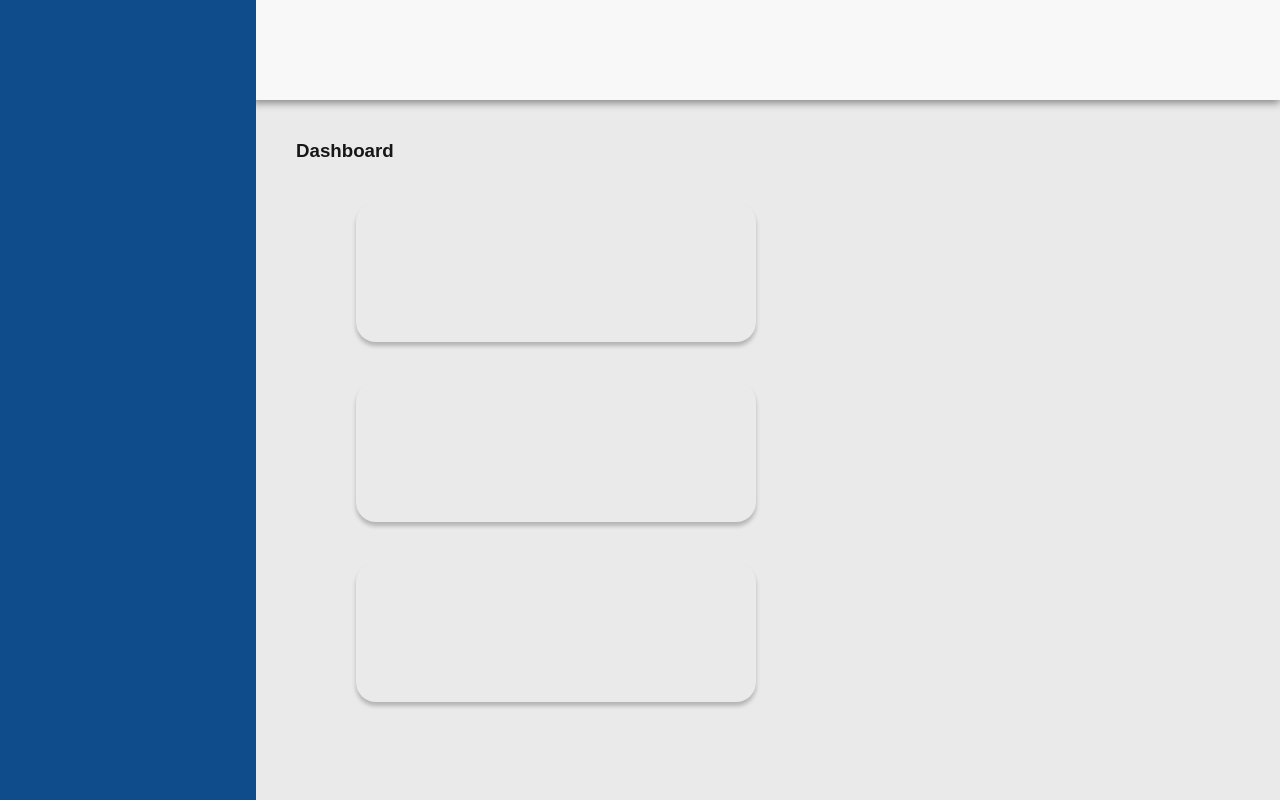
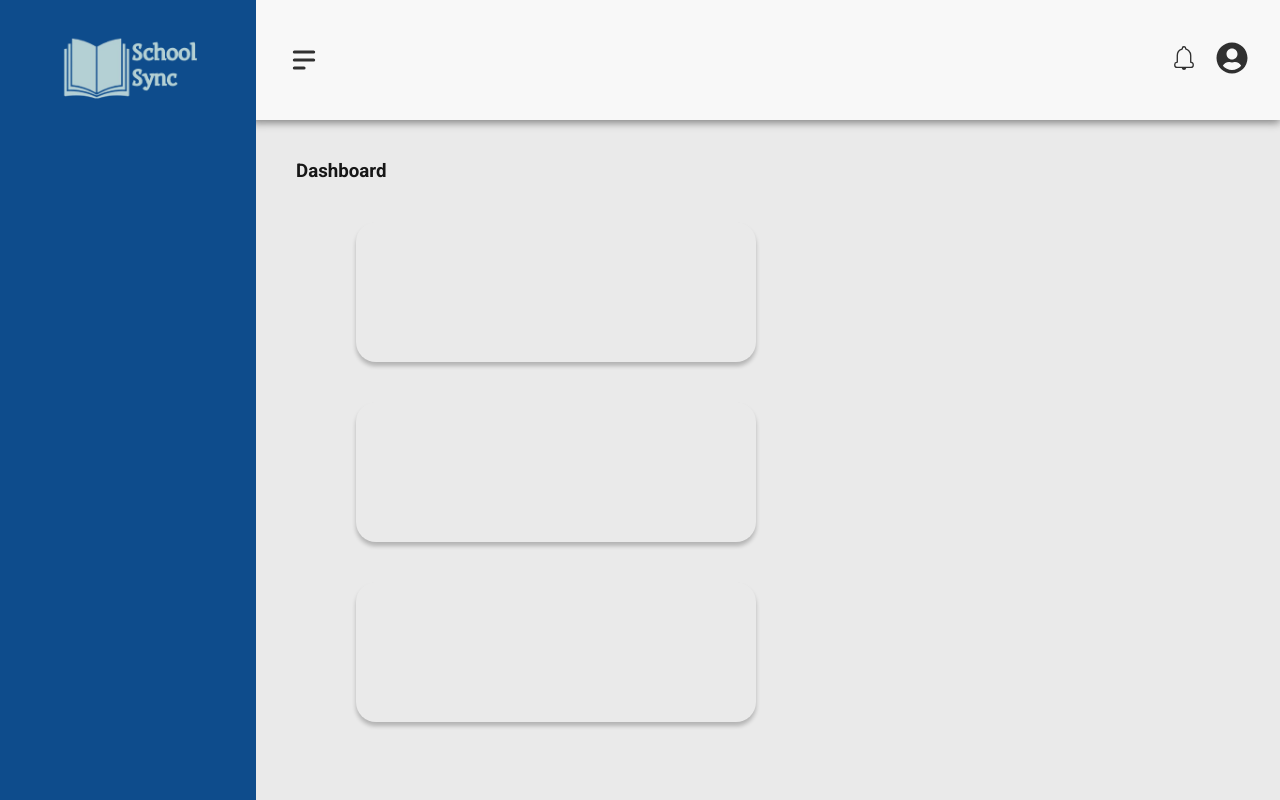
Before and after one commit to Alisonjs0/SchoolSync, a Next.js app: page /dashboard_main in a window 1280 px wide. Shown: the top 800 px of the page. Built offline with nearby package versions, Linux system fonts and the light colour scheme.

Commit message:
Atualização dashboar - Transições e Toggle do menu

```diff
--- a/app/dashboard_main/dashboardTemplate.css
+++ b/app/dashboard_main/dashboardTemplate.css
@@ -1,3 +1,5 @@
+@import url('https://fonts.googleapis.com/css2?family=Roboto:ital,wght@0,100;0,300;0,400;0,500;0,700;0,900;1,100;1,300;1,400;1,500;1,700;1,900&display=swap');
+
 .page {
     padding: 0;
     margin: 0;
@@ -5,22 +7,63 @@
     background: #EAEAEA;
     display: grid;
     grid-template-columns: repeat(8, 1fr);
-    grid-template-rows: repeat(8, 1fr)
+    grid-template-rows: repeat(8, 1fr);
+    font-family: "Roboto", system-ui;
 }
 
 .menuLateral {
-    height: 100vh;
+    height: 120vh;
     width: 20vw;
     background: #0E4C8C;
     z-index: 1;
     grid-area: 1 / 1 / 9 / 2;
+    transition: 1s ease;
 }
+
+.menuLateral img {
+    display: flex;
+    height: 6rem;
+    margin: 1rem auto;
+
+}
+
+.menuLateralInvisivel {
+    transition: 1s ease;
+    transform: translateX(-500px);
+}
+
 
 .menuSuperior {
     background: #F8F8F8;
     box-shadow: -2px 1px 8px 2px rgb(133, 133, 133);
     z-index: 0;
     grid-area: 1 / 2 / 2 / 9;
+    display: flex;
+    justify-content: space-between;
+    text-align: center;
+    align-items: center;
+    padding: 0 2rem;
+    transition: 1s ease;
+}
+
+.menuSuperiorInteiro {
+    transition: all 1s ease;
+    grid-area: 1 / 1 / 2 / 9;
+}
+
+.conteudoInteiro {
+    transition: all 1s ease;
+    transform: translateX(-10%);
+}
+
+.menuSuperior .icon {
+    width: 2rem;
+    height: 2rem;
+    color: #303030;
+}
+
+.menuUsuario .icon {
+    margin-left: 1rem;
 }
 
 .container {
@@ -33,13 +76,14 @@
 
 .conteudo h3 {
     padding: 40px;
+    font-weight: 600;
 }
 
 .conteudoMenus {
     display: grid;
     grid-template-columns: repeat(auto-fill, minmax(400px, 1fr));
     gap: 40px;
-
+    padding-bottom: 200px;
 }
 
 .conteudoMenus div {
--- a/app/dashboard_main/page.js
+++ b/app/dashboard_main/page.js
@@ -1,14 +1,37 @@
+"use client";
+
 import "./dashboardTemplate.css"
+import { HiMenuAlt2 } from "react-icons/hi";
+import { CiBellOn } from "react-icons/ci";
+import { FaUserCircle } from "react-icons/fa";
 
 const dashboard_main = () => {
+
+    function toggle() {
+        const menu = document.getElementsByClassName("menuLateral")[0];
+        const menuSuperior = document.getElementsByClassName("menuSuperior")[0];
+        const conteudoInteiro = document.getElementsByClassName("conteudo")[0]
+        if (menu) {
+            menu.classList.toggle('menuLateralInvisivel')
+            menuSuperior.classList.toggle('menuSuperiorInteiro')
+            conteudoInteiro.classList.toggle('conteudoInteiro')
+
+        }
+
+    }
     return (
         <div className="page">
-            <div className="menuLateral">
+            <div className="menuSuperior">
+                <HiMenuAlt2 id="toggle" className="icon" onClick={toggle}/>
+                <div className="menuUsuario">
+                    <CiBellOn className="icon"/>
+                    <FaUserCircle className="icon" />
+                </div>
+            </div>
+            <div id="menuLateral" className="menuLateral">
+                <img src="/assets/logo.png" alt="" />
+            </div>
 
-            </div>
-            <div className="menuSuperior">
-
-            </div>
             <div className="conteudo">
                 <h3>Dashboard</h3>
                 <div className={`${"container"} ${"conteudoMenus"}`}>
--- a/package.json
+++ b/package.json
@@ -9,8 +9,9 @@
     "lint": "next lint"
   },
   "dependencies": {
+    "next": "14.2.14",
     "react": "^18",
     "react-dom": "^18",
-    "next": "14.2.14"
+    "react-icons": "^5.3.0"
   }
 }
```
Also changed, not shown: 1 other file (tests, documents, lock files or other folders).
